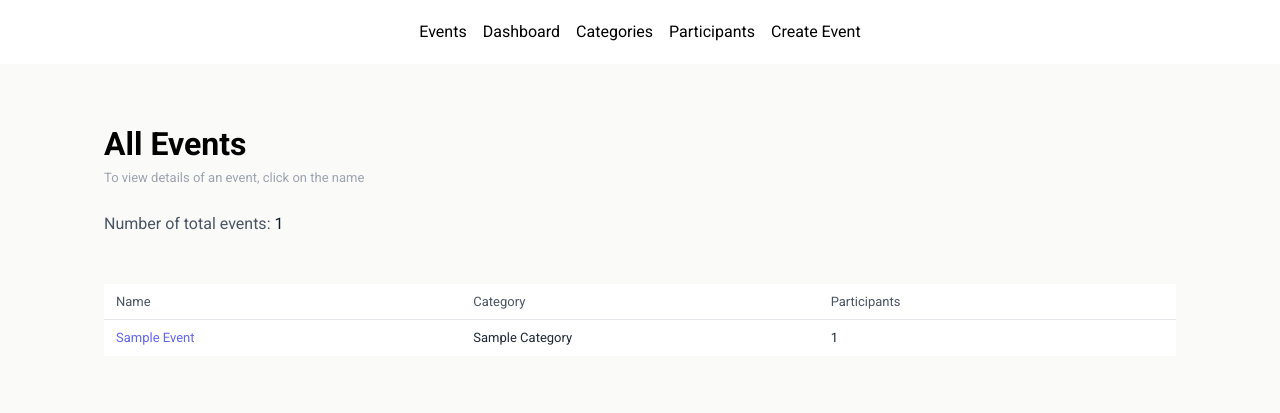
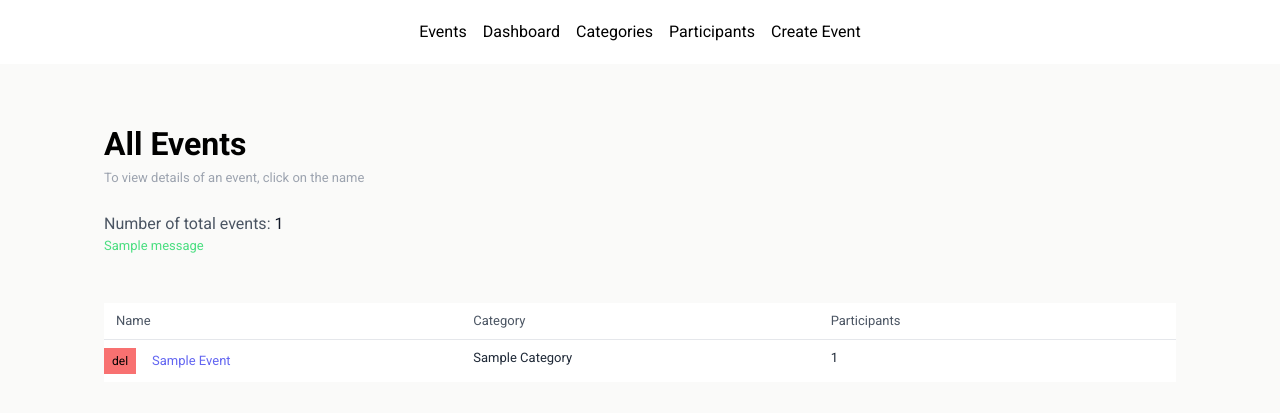
Before and after one commit to Mesbah214/event_management, a Django app: page /events/events/ in a window 1280 px wide. Shown: the top 413 px of the page. Run offline with Django 5.2, Linux system fonts and the light colour scheme; tables that the repository leaves empty hold one stand-in row (values such as "Sample post"); one stand-in notice (Sample message) is shown.

Commit message:
feat: added event deletion

```diff
--- a/events/templates/events.html
+++ b/events/templates/events.html
@@ -5,6 +5,11 @@
     <h1 class="text-[2.4rem] font-bold md:text-[3.2rem] capitalize">all events</h1>
     <p class="text-gray-400 text-[1.3rem]">To view details of an event, click on the name</p>
     <p class="text-gray-600 mt-[2.4rem]">Number of total events: <span class="text-gray-900">{{ num_events }}</span></p>
+    {% if messages %}
+    {% for message in messages %}
+    <p class="text-green-400 text-[1.3rem]">{{ message }}</p>
+    {% endfor %}
+    {% endif %}
     <!--all events-->
     <div class="mt-[4.8rem]">
         <div class="mt-[2.4rem] rounded-md">
@@ -15,8 +20,14 @@
             </div>
             {% for event in events %}
             <div class="grid grid-cols-3 bg-white py-[.8rem] [&:not(:last-child)]:border-b border-gray-100">
+                <div>
+                <form class="inline" action="{% url "delete-event" event.id %}" method='POST'>
+                    {% csrf_token %}
+                    <button type='submit' class="bg-red-400 px-[.8rem] py-[.4rem] text-[1.2rem]">del</button>
+                </form>
                 <a class="text-indigo-500 capitalize text-[1.3rem] px-[1.2rem]" href="{% url "details-event" event.id %}" title="{{ event.name }}">{{ event.name }}</a>
-                <a class="capitalize text-[1.3rem] text-gray-800 px-[1.2rem]">{{ event.category.name }}</a>
+                </div>
+                <p class="capitalize text-[1.3rem] text-gray-800 px-[1.2rem]">{{ event.category.name }}</p>
                 <p class="capitalize text-[1.3rem] text-gray-800 px-[1.2rem]">{{ event.num_par }}</p>
             </div>
             {% endfor %}
--- a/events/urls.py
+++ b/events/urls.py
@@ -1,11 +1,12 @@
 from django.urls import path
-from events.views import all_events, dashboard, categories, new_event, details_event, participants, update_event, update_categories, update_participants
+from events.views import all_events, dashboard, categories, new_event, details_event, participants, update_event, update_categories, update_participants, delete_event
 
 urlpatterns = [
     path('dashboard/', dashboard, name='dashboard'),
     path('events/', all_events, name='events'),
     path('new-event/', new_event, name='new-event'),
     path('update-event/<int:id>/', update_event, name='update-event'),
+    path('delete-event/<int:id>/', delete_event, name='delete-event'),
     path('details-event/<int:id>/', details_event, name='details-event'),
     path('participants/', participants, name='participants'),
     path('categories/', categories, name='categories'),
--- a/events/views.py
+++ b/events/views.py
@@ -144,6 +144,19 @@ def new_event(request):
     return render(request, 'new_event.html', context)
 
 
+def delete_event(request, id):
+    if request.method == 'POST':
+        event = Event.objects.get(id=id)
+        event.delete()
+
+        messages.success(request, "Event deleted successfully")
+        return redirect("events")
+
+    else:
+        messages.error(request, "Something went wrong!")
+        return redirect("events")
+
+
 def update_event(request, id):
     event = Event.objects.get(id=id)
     form = EventModelForm(instance=event)
--- a/static/css/output.css
+++ b/static/css/output.css
@@ -869,6 +834,11 @@ video {
 .bg-green-200 {
   --tw-bg-opacity: 1;
   background-color: rgb(187 247 208 / var(--tw-bg-opacity, 1));
+}
+
+.bg-red-400 {
+  --tw-bg-opacity: 1;
+  background-color: rgb(248 113 113 / var(--tw-bg-opacity, 1));
 }
 
 .bg-rose-200 {
@@ -1061,14 +1022,19 @@ video {
   color: rgb(99 102 241 / var(--tw-text-opacity, 1));
 }
 
-.text-slate-900 {
-  --tw-text-opacity: 1;
-  color: rgb(15 23 42 / var(--tw-text-opacity, 1));
-}
-
 .text-white {
   --tw-text-opacity: 1;
   color: rgb(255 255 255 / var(--tw-text-opacity, 1));
+}
+
+.text-red-400 {
+  --tw-text-opacity: 1;
+  color: rgb(248 113 113 / var(--tw-text-opacity, 1));
+}
+
+.text-green-400 {
+  --tw-text-opacity: 1;
+  color: rgb(74 222 128 / var(--tw-text-opacity, 1));
 }
 
 .underline {
```
Also changed, not shown: other parts of static/css/output.css (+0 -44 lines).
